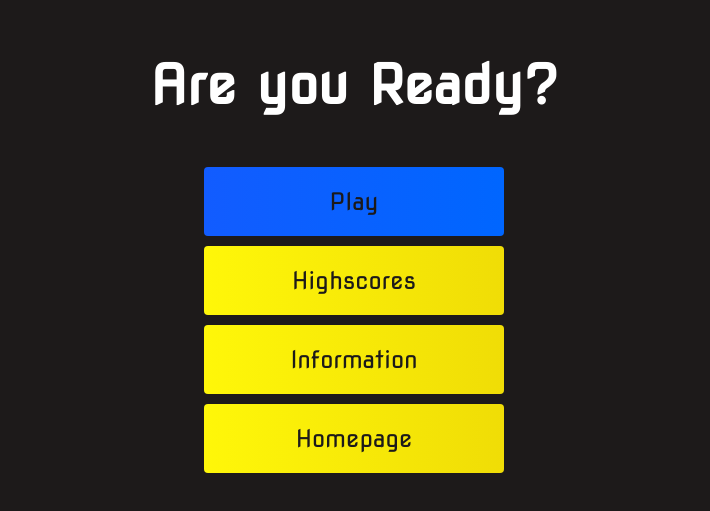
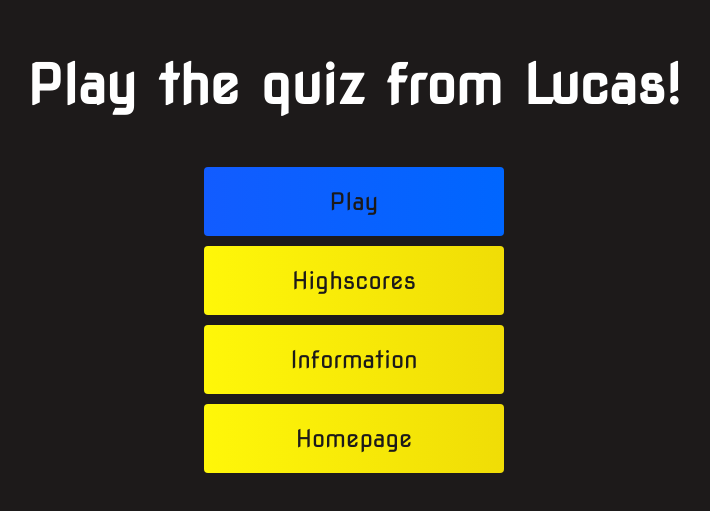
Before and after one commit to Rick05Baas/QUIZZIE, a plain HTML site: page lucas/index.html in a window 1280 px wide. Shown: the part 133-644 px from the top of the page, without its empty margins (286-996 px from the left). Drawn offline with Linux system fonts and the light colour scheme.

Commit message:
Update index.html

```diff
--- a/lucas/index.html
+++ b/lucas/index.html
@@ -10,7 +10,7 @@
 <body>
     <div class="container">
         <div id="home" class="flex-column flex-center">
-            <h1>Are you Ready?</h1>
+            <h1>Play the quiz from Lucas!</h1>
             <a href="/ajhbwduabsdjhbwhavsd/game/" class="btn">Play</a>
             <a href="/ajhbwduabsdjhbwhavsd/highscores/" id="highscore-btn" class="btn">Highscores</a>
             <a href="/ajhbwduabsdjhbwhavsd/game/" id="highscore-btn" class="btn">Information</a>
```
